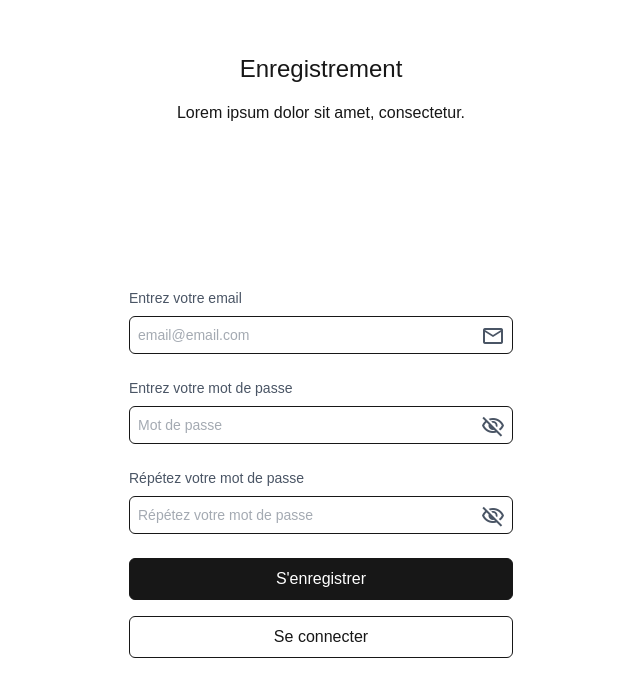
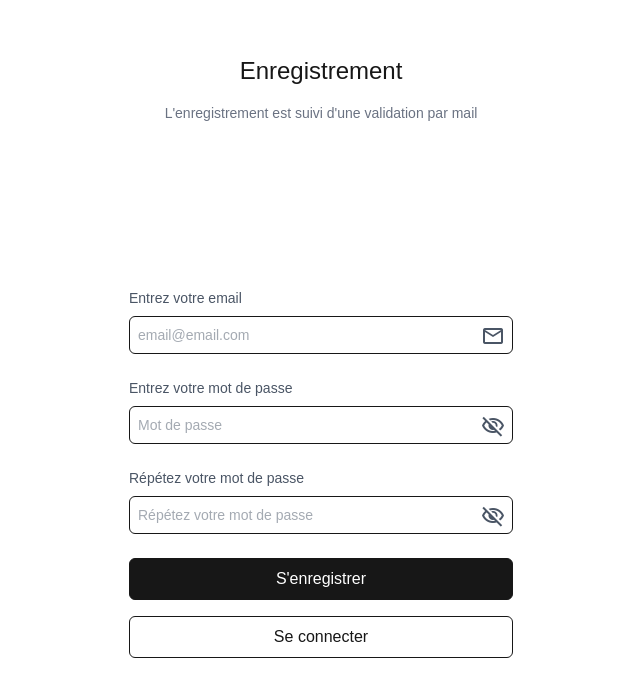
Before and after one commit to DJKFifou/FixMyStreet, a Next.js app: page /sign-up in a window 1280 px wide. Shown: the part 118-800 px from the top of the page, without its empty margins (319-959 px from the left). Built offline with nearby package versions, Linux system fonts and the light colour scheme.

Commit message:
typo: Removed lorem and placed correct texts

```diff
--- a/app/auth/forgot-password/page.tsx
+++ b/app/auth/forgot-password/page.tsx
@@ -48,9 +48,9 @@ export default function Page() {
       <div className="grow flex flex-col gap-4 w-full items-center justify-end px-6 py-12 md:py-6">
         <div className="grow flex flex-col items-center justify-center w-3/4">
           <h1 className="text-2xl text-center mb-4">Réinitialiser votre mot de passe</h1>
-          <p className="text-center">
+          <small className="text-sm text-center text-gray-500">
             Entrez votre email et nous vous enverrons un lien pour réinitialiser votre mot de passe
-          </p>
+          </small>
         </div>
         <div className="w-full max-w-sm">
           <ForgotPasswordForm setSuccess={setSuccess} />
--- a/app/auth/update-password/page.tsx
+++ b/app/auth/update-password/page.tsx
@@ -14,9 +14,6 @@ export default function Page() {
       <div className="grow flex flex-col gap-4 w-full items-center justify-end px-6 py-12 md:py-6">
         <div className="grow flex flex-col items-center justify-center w-3/4">
           <h1 className="text-2xl text-center mb-4">Changer votre mot de passe</h1>
-          <p className="text-center">
-            Lorem ipsum dolor sit amet, consectetur.
-          </p>
         </div>
         <div className="w-full max-w-sm">
           <UpdatePasswordForm />
--- a/app/login/page.tsx
+++ b/app/login/page.tsx
@@ -14,9 +14,9 @@ export default function Page() {
       <div className="grow flex flex-col gap-4 w-full items-center justify-end px-6 py-12 md:py-6">
         <div className="grow flex flex-col items-center justify-center w-3/4">
           <h1 className="text-2xl text-center mb-4">Connexion</h1>
-          <p className="text-center">
-            Lorem ipsum dolor sit amet, consectetur.
-          </p>
+          <small className="text-sm text-center text-gray-500">
+            Vous devez vous connecter pour accéder à l&apos;application
+          </small>
         </div>
         <div className="w-full max-w-sm">
           <LoginForm />
--- a/app/sign-up/page.tsx
+++ b/app/sign-up/page.tsx
@@ -14,9 +14,9 @@ export default function Page() {
       <div className="grow flex flex-col gap-4 w-full items-center justify-end px-6 py-12 md:py-6">
         <div className="grow flex flex-col items-center justify-center w-3/4">
           <h1 className="text-2xl text-center mb-4">Enregistrement</h1>
-          <p className="text-center">
-            Lorem ipsum dolor sit amet, consectetur.
-          </p>
+          <small className="text-sm text-center text-gray-500">
+            L&apos;enregistrement est suivi d&apos;une validation par mail
+          </small>
         </div>
         <div className="w-full max-w-sm">
           <SignUpForm />
```
